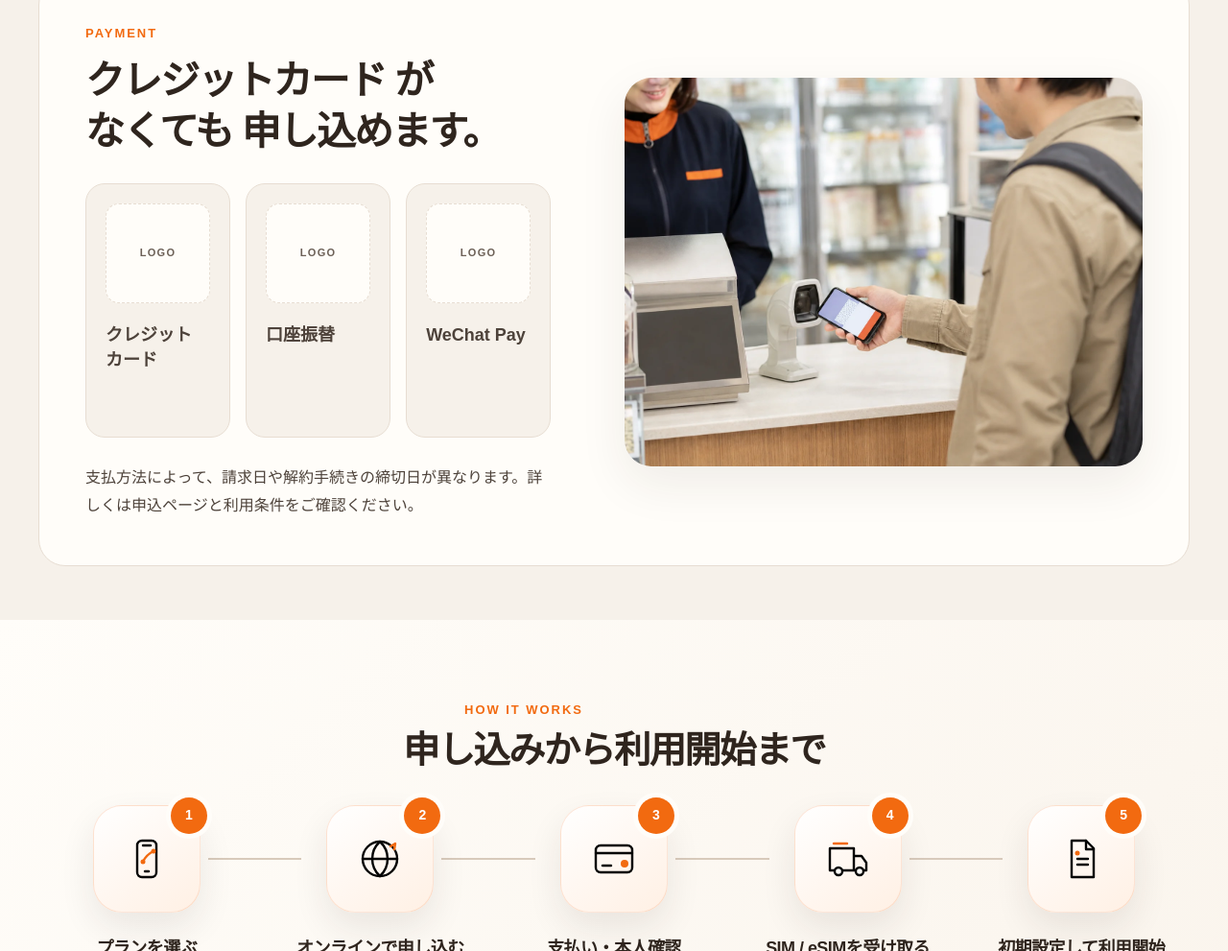
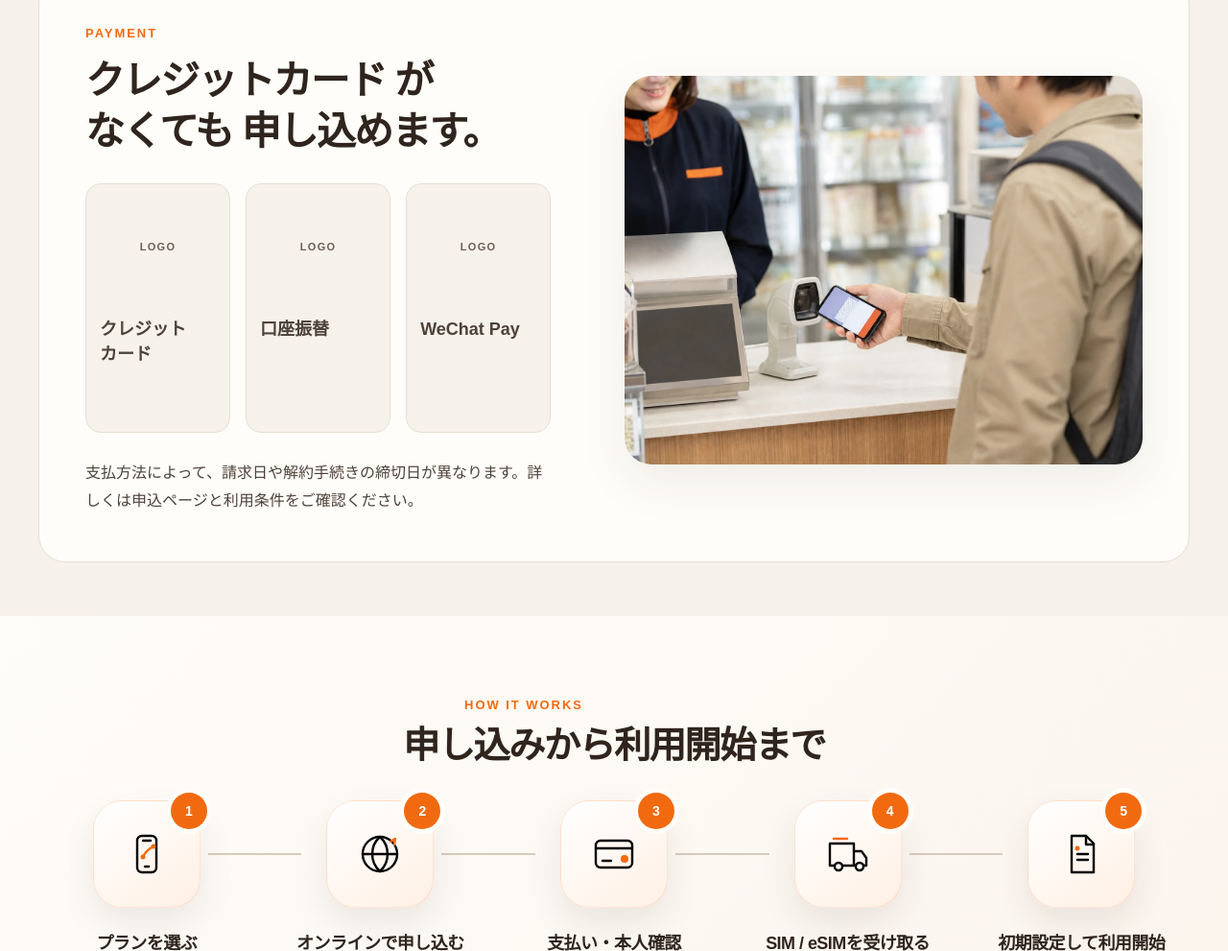
Before and after one commit to kyukenhiyoko/sim, a plain HTML site: page index.html in a window 1280 px wide. Shown: the part 3709-4700 px from the top of the page at 96% size. Drawn offline with Linux system fonts and the light colour scheme.

```diff
--- a/css/style.css
+++ b/css/style.css
@@ -349,11 +349,11 @@ html[lang="ja"] :where(p,li,dt,dd){text-wrap:pretty}
   flex:0 0 calc((100% - (var(--payment-slider-gap) * (var(--payment-slider-columns) - 1))) / var(--payment-slider-columns));
   min-width:0;
   min-height:260px;
-  padding:20px;
+  padding:14px;
   flex-direction:column;
   align-items:flex-start;
   border:1px solid var(--color-border);
-  border-radius:20px;
+  border-radius:16px;
   background:var(--color-bg)
 }
 .payment-method__logo{
@@ -362,10 +362,7 @@ html[lang="ja"] :where(p,li,dt,dd){text-wrap:pretty}
   height:104px;
   margin-bottom:20px;
   place-items:center;
-  overflow:hidden;
-  border:1px dashed var(--color-border);
-  border-radius:14px;
-  background:var(--color-surface)
+  overflow:hidden
 }
 .payment-method__logo img{width:100%;height:100%;object-fit:contain;padding:12px}
 .payment-method__logo span{color:var(--color-muted);font-size:11px;font-weight:700;letter-spacing:.12em}
@@ -408,7 +405,7 @@ html:not([lang="ja"]) :where(h1,h2,h3){overflow-wrap:normal;word-break:normal;hy
   .payment--embedded{margin-top:56px;padding:24px 20px;border-radius:22px}
   .payment--embedded .payment__inner{flex-direction:column}
   .payment-slider{--payment-slider-columns:1;--payment-slider-gap:12px}
-  .payment-method{min-height:238px;padding:18px}
+  .payment-method{min-height:238px;padding:14px}
   .payment-method__logo{height:96px}
   html[lang="ja"] .network-card--primary :is(dt[data-i18n="network.speedLabel"],dd[data-i18n="network.referenceMaxSpeed"]),
   html[lang="ja"] .payment__copy h2{white-space:pre-line;word-break:keep-all;overflow-wrap:normal}
--- a/index.html
+++ b/index.html
@@ -22,7 +22,7 @@
   <link rel="preload" href="assets/images/web/hero.webp" as="image" media="(min-width: 768px)" type="image/webp">
   <link rel="preload" href="assets/images/web/hero-mobile.webp" as="image" media="(max-width: 767px)" type="image/webp">
   <link rel="stylesheet" href="css/reset.css?v=20260717-1">
-  <link rel="stylesheet" href="css/style.css?v=20260719-3">
+  <link rel="stylesheet" href="css/style.css?v=20260719-4">
   <script type="application/ld+json">
   {
     "@context": "https://schema.org",
```
